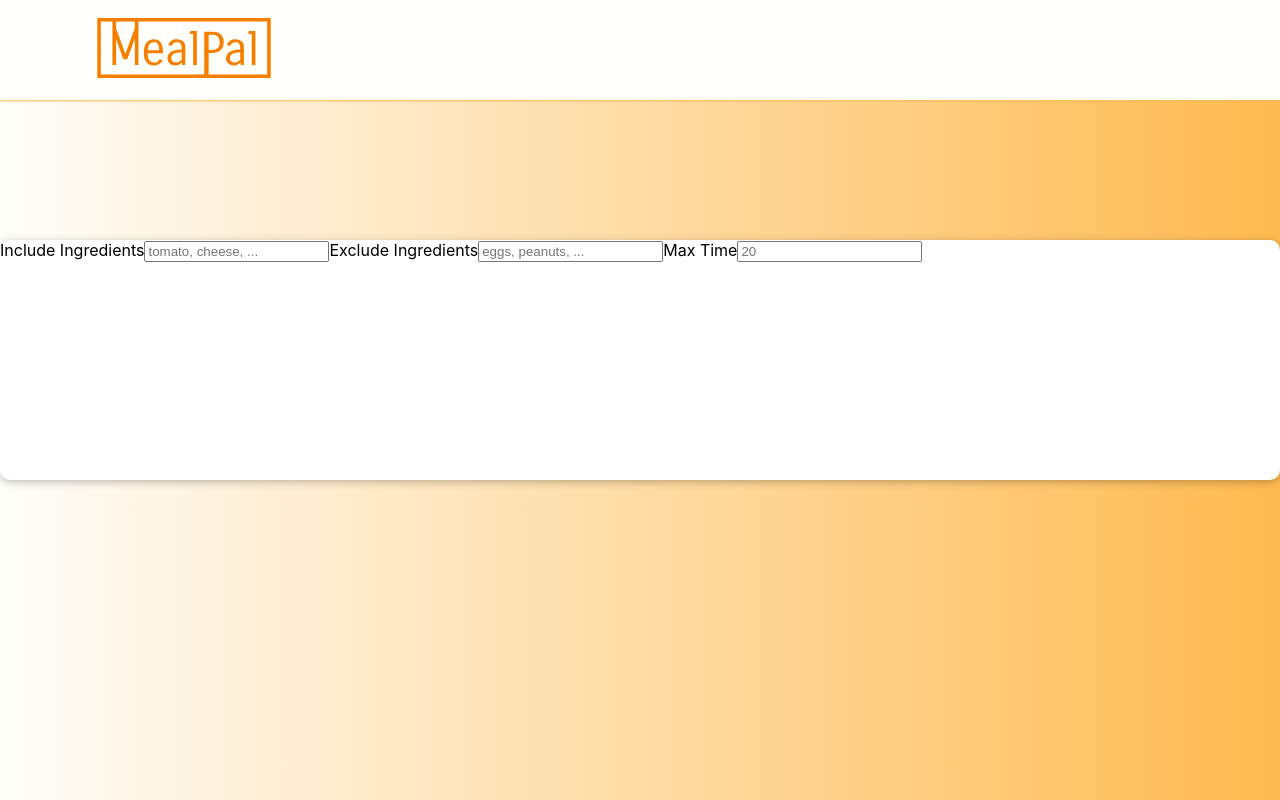
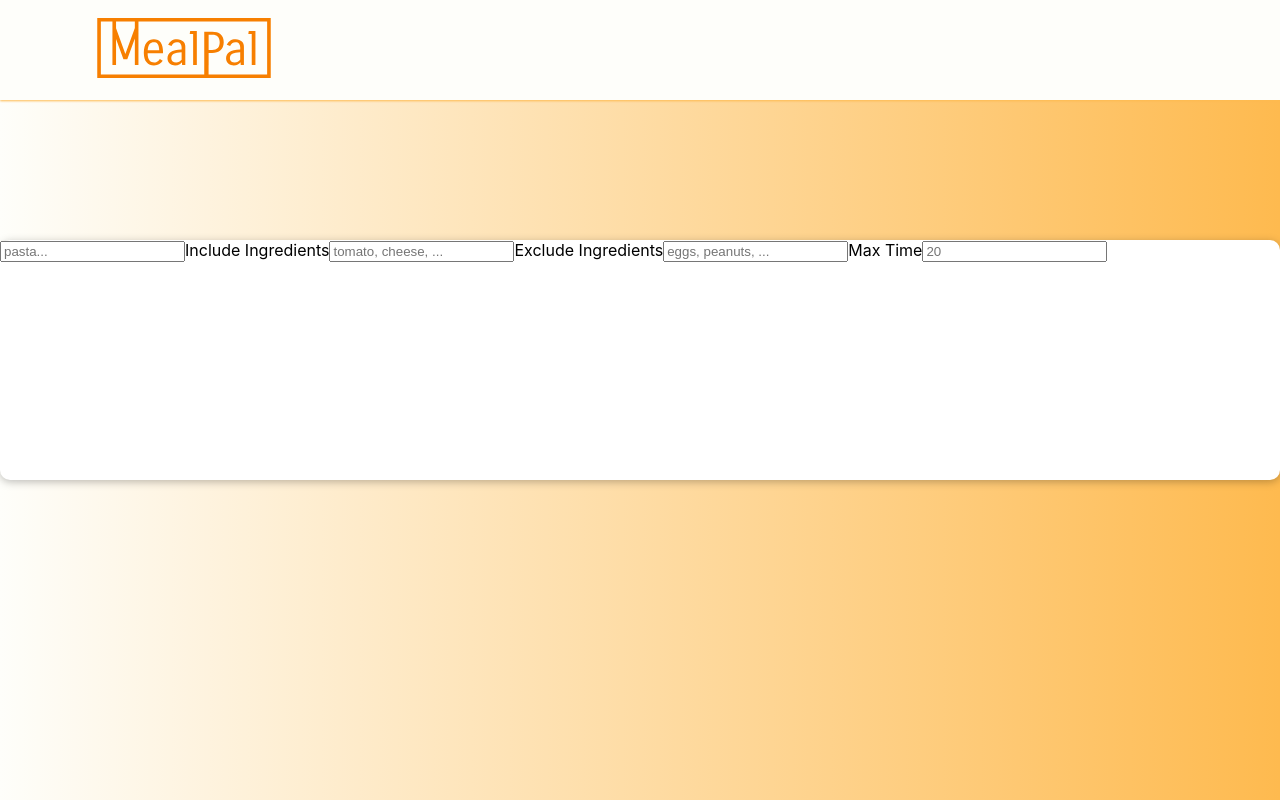
Before and after one commit to evankcook/FoodPlannerProject, a React (Create React App) app: page /dashboard in a window 1280 px wide. Built offline with nearby package versions, Linux system fonts and the light colour scheme; no server answers.

Commit message:
hide api key

```diff
--- a/src/components/RecipeSearch.js
+++ b/src/components/RecipeSearch.js
@@ -3,12 +3,14 @@ import Card from "./ui/Card";
 import { useState } from "react";
 
 function RecipeSearch(props) {
+  const [query, setQuery] = useState("");
   const [includeIngredients, setIncludeIngredients] = useState("");
   const [excludeIngredients, setExcludeIngredients] = useState("");
   const [maxTime, setMaxTime] = useState("");
 
   const handleSubmit = () => {
     const info = {
+      query: query,
       includeIngredients: includeIngredients,
       excludeIngredients: excludeIngredients,
       maxTime: maxTime,
@@ -19,6 +21,12 @@ function RecipeSearch(props) {
   return (
     <Card className={classes.card}>
       <form onSubmit={handleSubmit}>
+        <input
+          type="text"
+          placeholder="pasta..."
+          onChange={(e) => setQuery(e.target.value)}
+          value={query}
+        />
         <label>Include Ingredients</label>
         <input
           type="text"
--- a/src/pages/Dashboard.js
+++ b/src/pages/Dashboard.js
@@ -7,7 +7,7 @@ function Dashboard() {
   const key = process.env.REACT_APP_API_KEY;
   console.log(key);
 
-  const getMeal = () => {
+  const getMeal = (query, includeIngredients, excludeIngredients, maxTime) => {
     fetch(
       "https://api.spoonacular.com/recipes/complexSearch?apiKey=" +
         key +
```
Also changed, not shown: 2 other files (tests, documents, lock files or other folders).
